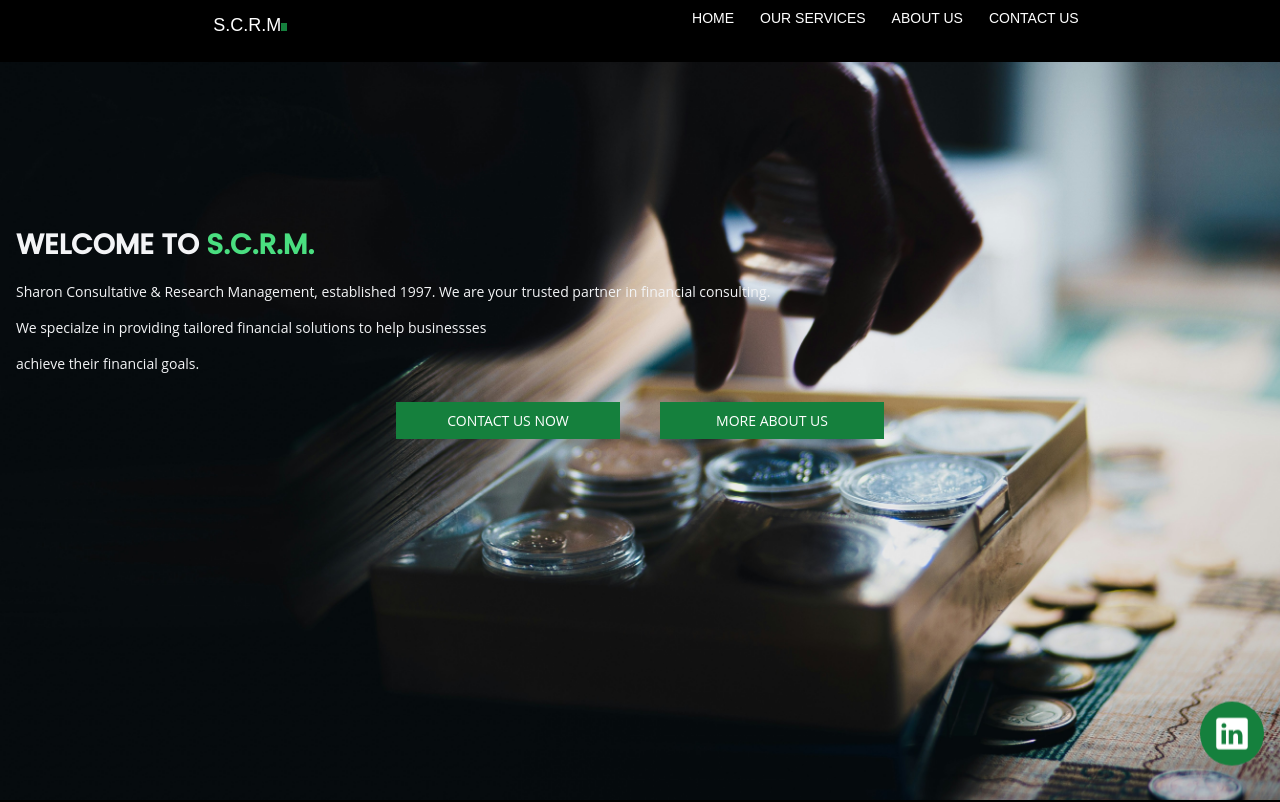
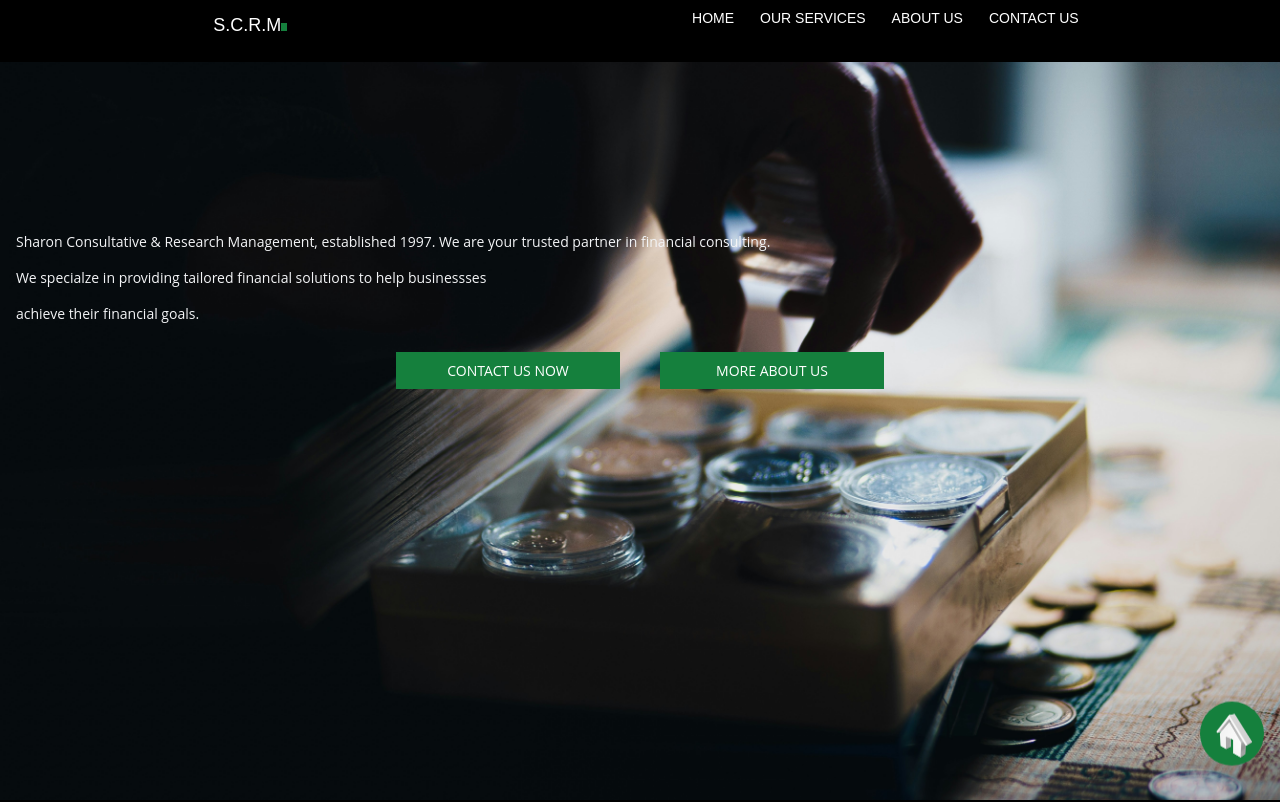
Before and after one commit to Folarrrrrrrrrrr/SCRM, a React (Vite) app: page / in a window 1280 px wide. Shown: the top 802 px of the page. Built offline with nearby package versions, Linux system fonts and the light colour scheme; a web font is replaced by a local one.

Commit message:
image added for deployment

```diff
--- a/src/components/About.jsx
+++ b/src/components/About.jsx
@@ -16,6 +16,9 @@ import Agric from "../assets/images/agric.png";
 import Flare from "../assets/images/gasflare.png";
 import Health from "../assets/images/health.png";
 import Edima from "../assets/images/Edima.jpg";
+import samir from "../assets/images/Samir.jpg";
+import Sampson from "../assets/images/Sampson.jpg";
+import Udeme from "../assets/images/Udeme.jpg";
 const About = () => {
   const Sectors = [
     {
@@ -207,7 +210,7 @@ const About = () => {
               <div className="imgContainer ">
                 <img
                   className="profilePicture  w-20 h-20"
-                  src={profileIcon}
+                  src={Udeme}
                   alt=""
                 />
               </div>
@@ -258,7 +261,7 @@ const About = () => {
               <div className="profileCard autoBlur m-6 text-center">
                 <img
                   className="profilePicture  w-20 h-20"
-                  src={profileIcon}
+                  src={samir}
                   alt=""
                 />
                 <div className="cardBox">
@@ -310,7 +313,7 @@ const About = () => {
               <div className="profileCard autoBlur m-6 text-center">
                 <img
                   className="profilePicture  w-20 h-20"
-                  src={profileIcon}
+                  src={Sampson}
                   alt=""
                 />
                 <div className="cardBox">
--- a/src/components/Contact.jsx
+++ b/src/components/Contact.jsx
@@ -174,7 +174,8 @@ const formHandler =(e)=>{
               </a>
             </p>
             <hr />
-            <h1 className="formHeader text-black"> Send Us A Message </h1>
+            <br />
+            <h1 className="formHeader text-black"> Send Us an Email </h1>
             <input type="text" name="name"
               value={formData.name} placeholder="Name"
               onChange={InputHandler}  required />
--- a/src/components/Home.jsx
+++ b/src/components/Home.jsx
@@ -12,12 +12,13 @@ const Home = () => {
       <div id="home" className="section">
         <div className="BannerContaier  p-4 h-screen">
           <div className="HeroText mt-52 ">
-            <h1 className="HeroHeader   font-Poppins">
+            {/* <h1 className="HeroHeader   font-Poppins">
               WELCOME TO{" "}
               <span className=" text-green-400 font-Poppins font-semibold ">
                 S.C.R.M.
               </span>
-            </h1>
+            </h1> */}
+
             <h3 className="summary   text-wrap text-left">
               Sharon Consultative & Research Management, established 1997. We
               are your trusted partner in financial consulting.
--- a/src/pages/MainPage.jsx
+++ b/src/pages/MainPage.jsx
@@ -5,7 +5,7 @@ import About from "../components/About";
 import Services from "../components/Services";
 import Contact from "../components/Contact";
 import Footer from "../components/Footer";
-
+import home from '../assets/images/home.png'
 const MainPage = () => {
   const LinkBtnHandler = () => {
     // window.open("https://www.linkedin.com/in/folawe-oluwole", "_blank");
@@ -26,7 +26,7 @@ const MainPage = () => {
           cursor-pointer text-4xl bg-green-700 w-16 h-16 flex items-center
           justify-center rounded-full animate-bounce"
             handleBtnClick={LinkBtnHandler}
-            children=<ion-icon name="logo-linkedin" />
+            children= <img src={home}/>
           />
         </a>
       </div>
```
Also changed, not shown: src/components/formResponsive.css (+3 -4 lines).
